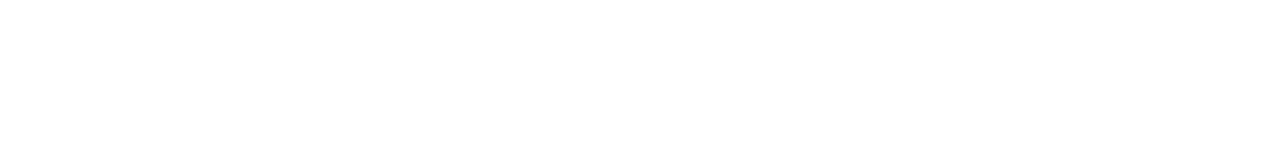
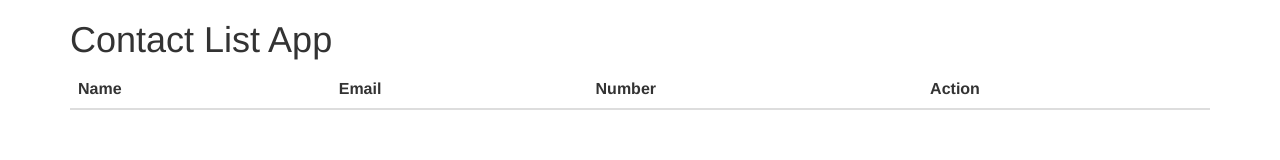
Before and after one commit to haixiang1977/fullstack-selfstudy, a website: page contactlist/public/index.html in a window 1280 px wide. Drawn offline with nearby package versions, Linux system fonts and the light colour scheme.

Commit message:
complete the static homepage
Signed-off-by: bcxa <bcxa.sz@gmail.com>

```diff
--- a/contactlist/public/index.html
+++ b/contactlist/public/index.html
@@ -9,6 +9,17 @@
     <title>Contact List APP</title>
 </head>
 <body>
-
+    <div class="container" ng-controller="AppCtrl">
+        <h1> Contact List App </h1>
+    <table class="table">
+        <thead>
+            <tr>
+                <th> Name </th>
+                <th> Email </th>
+                <th> Number </th>
+                <th> Action </th>
+            </tr>
+        </thead>
+    </table>
 </body>
 </html>
```
